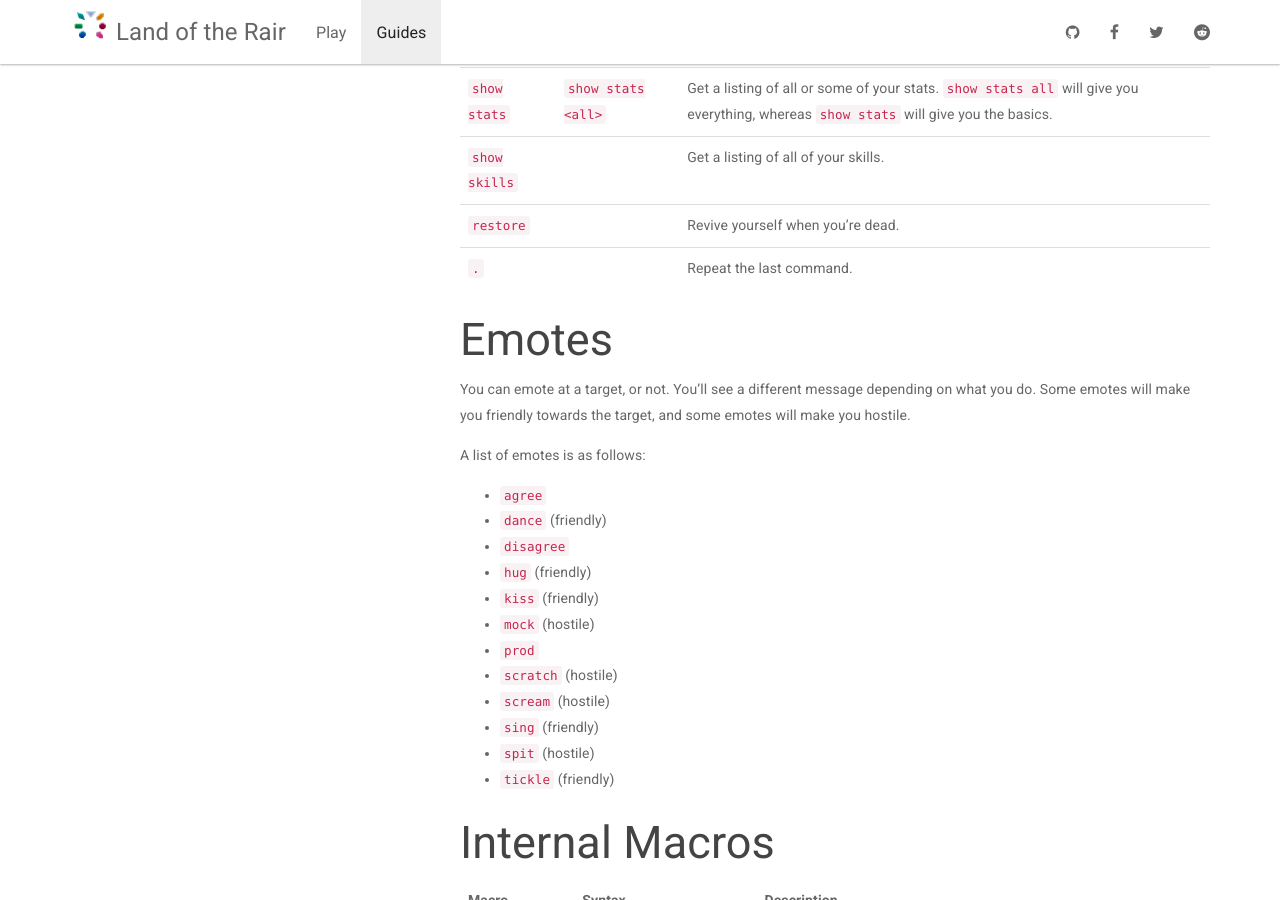
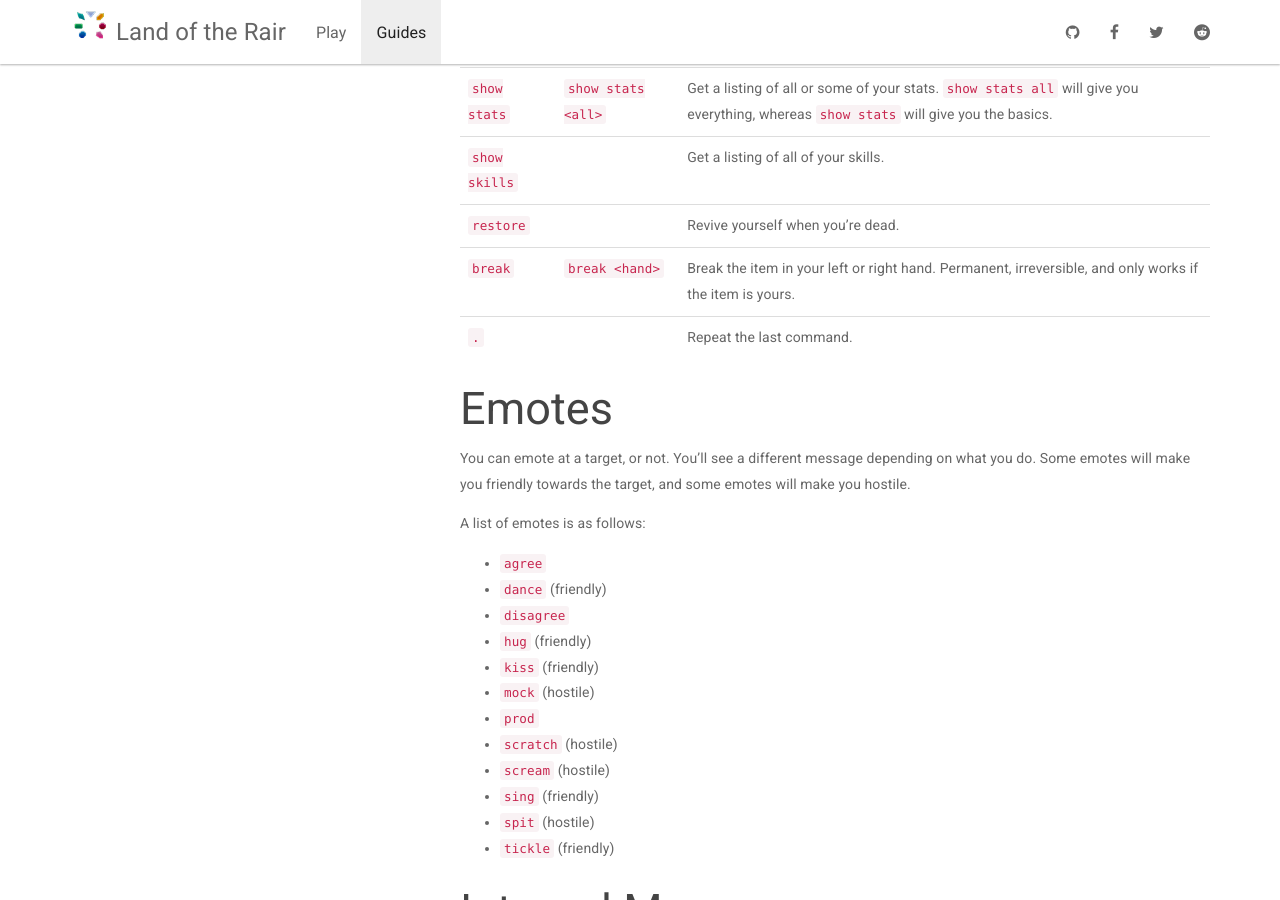
Before and after one commit to LandOfTheRair/landoftherair.github.io, a Jekyll site: the page built from _docs/getting-started/default-macros.md, in a window 1280 px wide and 900 px high, scrolled down 1139 px. Built offline with Jekyll 4.4.1, drawn with Linux system fonts in a browser that asks for light colours; nearby versions of some CDN libraries.

Commit message:
Update default-macros.md

```diff
--- a/_docs/getting-started/default-macros.md
+++ b/_docs/getting-started/default-macros.md
@@ -33,6 +33,7 @@ Macro | Syntax | Description
 `show stats`          | `show stats <all>` | Get a listing of all or some of your stats. `show stats all` will give you everything, whereas `show stats` will give you the basics.
 `show skills`         | | Get a listing of all of your skills.
 `restore`             | | Revive yourself when you're dead.
+`break`               | `break <hand>` | Break the item in your left or right hand. Permanent, irreversible, and only works if the item is yours.
 `.`                   | | Repeat the last command.
 
 ## Emotes
```
